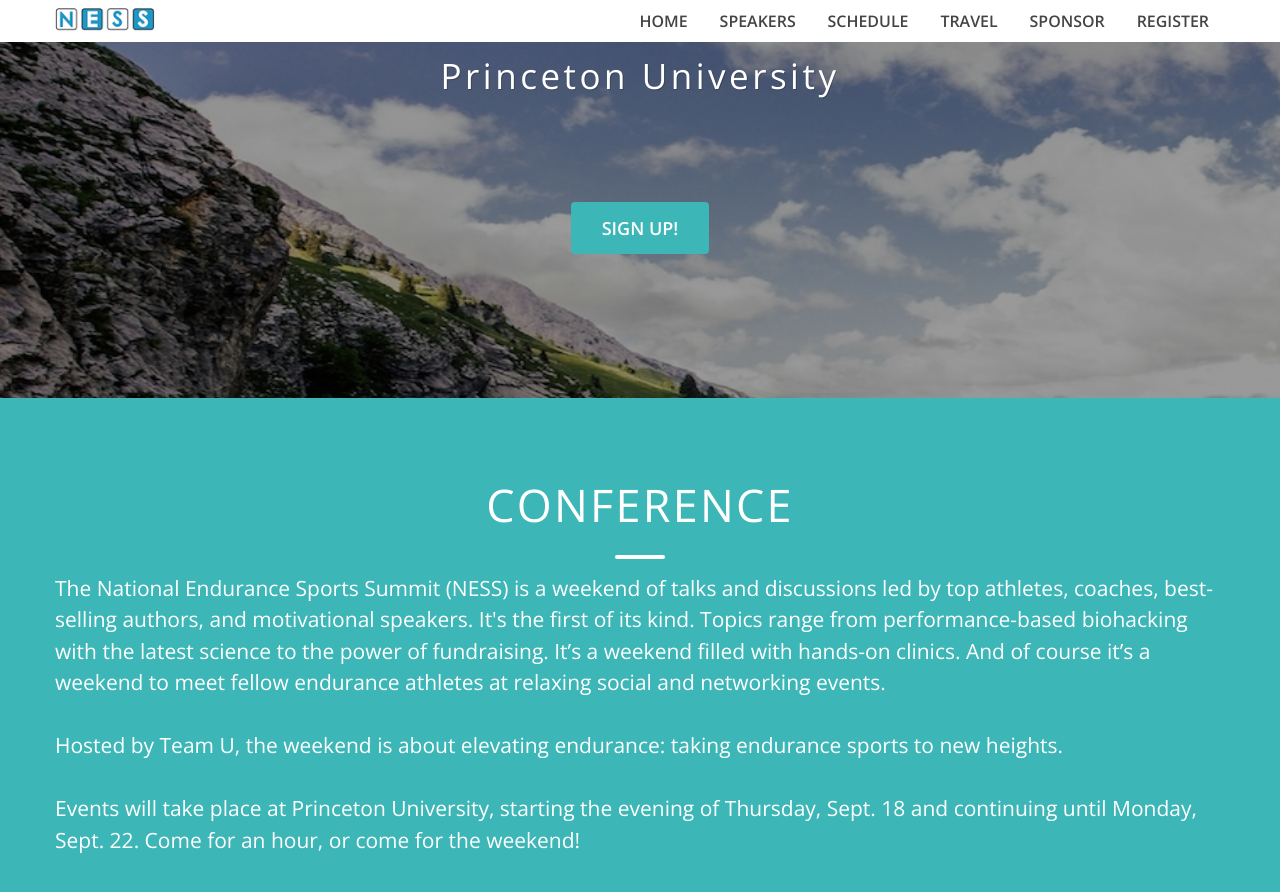
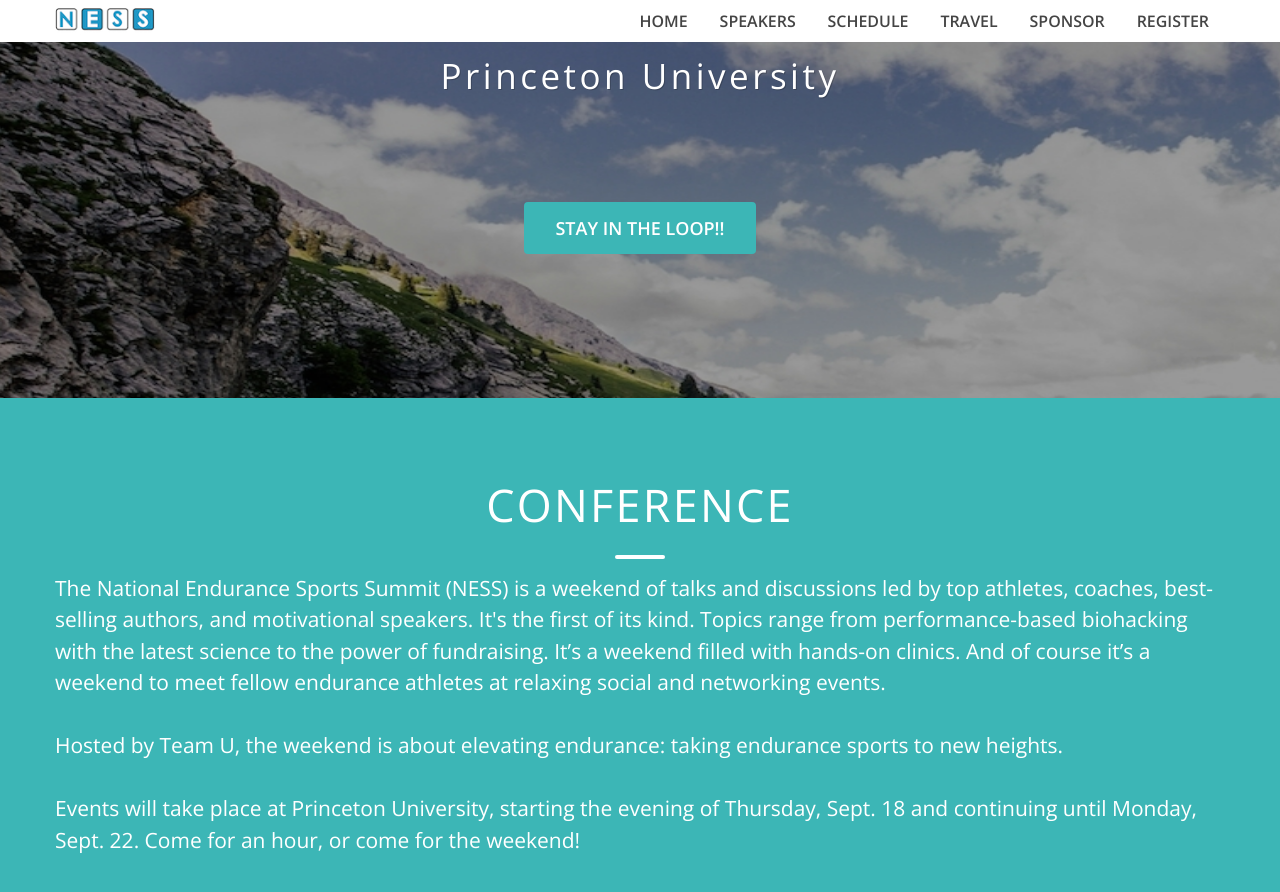
Before and after one commit to teamuness/teamuness.github.io, a Jekyll site: the page built from index.html, in a window 1280 px wide and 900 px high, scrolled down 587 px. Shown: the top 892 px of the window. Built offline with Jekyll 4.4.1, drawn with Linux system fonts in a browser that asks for light colours.

Commit message:
Update index.html

```diff
--- a/index.html
+++ b/index.html
@@ -10,7 +10,7 @@
         <div id="slidecaption"><h1 class="bigTitle">A national conference for endurance athletes like no other
         <br /><br />
           <small>The National Endurance Sports Summit <br />Oct. 10th - Oct. 11 2015<br />Princeton University</small>
-        </h1><a target="_blank" href="https://docs.google.com/a/teamu.org/forms/d/1-oFF5RMfVxdkINqrFaTIfQAOzDgNxhEb3KQtgGSY3wQ/viewform" class="btn sliderBtn"> Sign Up!</a></div>
+        </h1><a target="_blank" href="https://docs.google.com/a/teamu.org/forms/d/1-oFF5RMfVxdkINqrFaTIfQAOzDgNxhEb3KQtgGSY3wQ/viewform" class="btn sliderBtn"> Stay in the Loop!!</a></div>
       </div>
     </div>
   </div>
```
